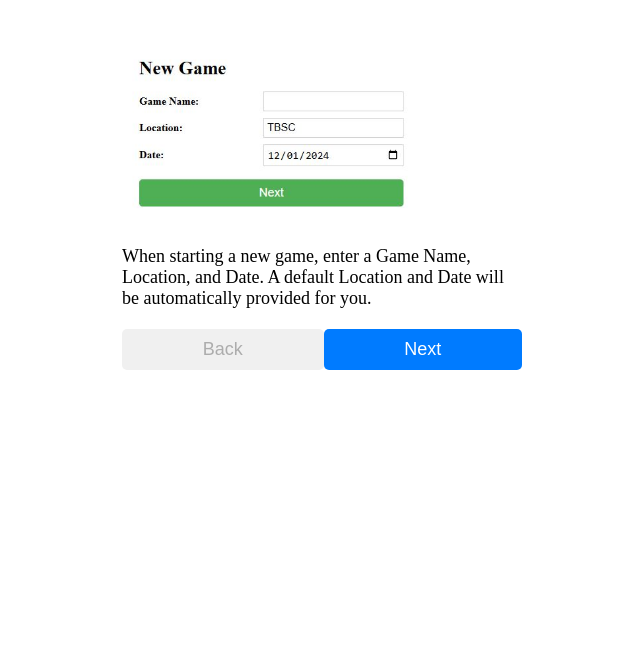
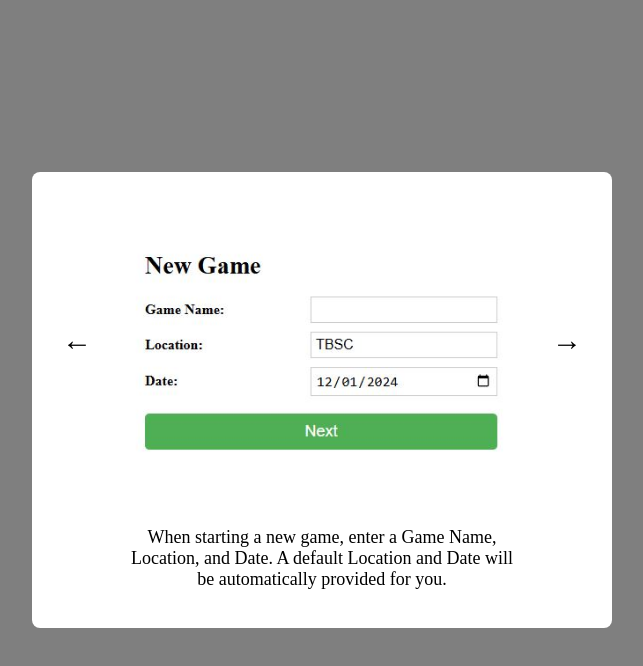
Before and after one commit to flatline620/shot-tracker, a React (Create React App) app: page /shot-tracker/help in a window 1280 px wide. Shown: the top 666 px of the page, without its empty margins (318-961 px from the left). Built offline with nearby package versions, Linux system fonts and the light colour scheme.

Commit message:
Help updates

```diff
--- a/src/components/game/Help.js
+++ b/src/components/game/Help.js
@@ -8,47 +8,47 @@ const Help = () => {
   // List of steps: each step has an image and a description
   const steps = [
     {
-        image: 'tutorial-new-game.jpg', // Updated image reference
+      image: 'tutorial-new-game.jpg',
       description: 'When starting a new game, enter a Game Name, Location, and Date. A default Location and Date will be automatically provided for you.',
     },
     {
-        image: 'tutorial-add-shooter.jpg', // Replace with actual image URLs
+      image: 'tutorial-add-shooter.jpg',
       description: 'Enter the shooter\'s name and click \'Add Shooter\'. Shooters will appear in the order they are entered. The \'Rotate First Shooter\' option, when selected, will rotate the shooter who goes first at each station. If not selected, the shooter order will remain fixed.',
     },
     {
-        image: 'tutorial-game-info.jpg', // Replace with actual image URLs
+      image: 'tutorial-game-info.jpg',
       description: 'Define the game parameters by setting variables such as \'Number of Stations\', \'Min Shots per Station\', \'Max Shots per Station\', and \'Total Shots\'. These will be used to randomly generate a Scorecard for the game. You can also choose to add True Pairs by selecting \'All\', \'Random\', or \'None\'.',
     },
     {
-        image: 'tutorial-true-pair-weighting.jpg', // Replace with actual image URLs
+      image: 'tutorial-true-pair-weighting.jpg',
       description: 'Selecting \'Random\' lets you define the weighting bias for True Pairs at each station. A value of 0 means no stations will have True Pairs, while a value of 100 ensures every station has at least one True Pair.',
     },
     {
-        image: 'tutorial-station-names.jpg', // Replace with actual image URLs
+      image: 'tutorial-station-names.jpg',
       description: 'Before viewing the generated scoreboard, you can choose the stations for the game. You can either name the stations manually or, if shooting at TBSC, select \'Randomize Stations\'. If a station is not functioning properly, you can edit the station names during the game by pressing the \'Rename Stations\' button on the Scoreboard.',
     },
     {
-        image: 'tutorial-assign-stations.jpg', // Replace with actual image URLs
+      image: 'tutorial-assign-stations.jpg',
       description: 'If you selected \'Randomize Stations\', you can define the specific courses you want to shoot during the game. When ready, press \'Assign Stations\' to have random stations assigned for you.',
     },
     {
-        image: 'tutorial-scoreboard-1.jpg', // Replace with actual image URLs
+      image: 'tutorial-scoreboard-1.jpg',
       description: 'After starting the game by pressing the \'PULL\' button, you’ll see the Scoreboard, which displays the number of shots and types of shots at each station. Shots marked as \'TP\' are True Pairs. The current shooter will be highlighted in green, and their name will be italicized. To start recording shots, press the \'Shots\' button. On wider screens, such as landscape mode, the button may display as \'Record Shots\'.',
     },
     {
-        image: 'tutorial-record-shots-1.jpg', // Replace with actual image URLs
+      image: 'tutorial-record-shots-1.jpg',
       description: 'On the \'Record Shots\' screen, the current shooter is displayed at the top, followed by a station selector for easy navigation if a station needs to be skipped. Below, you will find three buttons: a green \'/\' for \'Hit\', a red \'O\' for \'Miss\', and an \'Undo\' button. Record the shooter\'s results for each shot.',
     },
     {
-        image: 'tutorial-record-shots-2.jpg', // Replace with actual image URLs
+      image: 'tutorial-record-shots-2.jpg',
       description: 'The \'Current Station Preview\' area shows the shots and their results as they are entered. Once the shooter is finished at the station, press \'Record Shots\'. You can view the shooter\'s current results by scrolling through the scoreboard below.',
     },
     {
-        image: 'tutorial-scoreboard-2.jpg', // Replace with actual image URLs
+      image: 'tutorial-scoreboard-2.jpg',
       description: 'Once the shots are recorded, you’ll return to the main scoreboard, where the next shooter will be identified. The scoreboard will also display the current overall game results, including stats for hits/total shots, Max Score, and the Current/Longest Streak.',
     },
     {
-        image: 'tutorial-scoreboard-3.jpg', // Replace with actual image URLs
+      image: 'tutorial-scoreboard-3.jpg',
       description: 'Once all shooters have finished, the winner will be highlighted in gold, and all shooters\' results can be viewed at the bottom of the scoreboard.',
     },
   ];
@@ -57,8 +57,7 @@ const Help = () => {
     if (step < steps.length - 1) {
       setStep(step + 1);
     } else {
-      // Navigate back to home page when the last step is reached
-      navigate('/');
+      navigate('/'); // Navigate back to the home page when the last step is reached
     }
   };
 
@@ -69,47 +68,128 @@ const Help = () => {
   };
 
   return (
-    <div style={{ maxWidth: '400px', margin: '0 auto', padding: '20px' }}>
+    <div
+      style={{
+        display: 'flex',
+        justifyContent: 'center',
+        alignItems: 'center',
+        position: 'fixed',
+        top: 0,
+        left: 0,
+        right: 0,
+        bottom: 0,
+        backgroundColor: 'rgba(0, 0, 0, 0.5)', // Semi-transparent background
+        zIndex: 1000,
+      }}
+    >
+      <div
+        style={{
+          backgroundColor: 'white',
+          borderRadius: '8px',
+          padding: '20px',
+          maxWidth: '90%',
+          maxHeight: '90%',
+          overflowY: 'auto',
+          position: 'relative',
+          display: 'flex',
+          flexDirection: 'column', // Change to column layout
+          justifyContent: 'center',
+          alignItems: 'center',
+        }}
+      >
+        {/* Three-column layout: Left Arrow, Image, Right Arrow */}
+        <div
+          style={{
+            display: 'flex',
+            alignItems: 'center',
+            justifyContent: 'center',
+            width: '100%',
+          }}
+        >
+          {/* Left Arrow Column */}
+          <div
+            style={{
+              display: 'flex',
+              justifyContent: 'center',
+              alignItems: 'center',
+              width: '50px', // Fixed width for the left column
+            }}
+          >
+            <button
+              onClick={handleBack}
+              disabled={step === 0}
+              style={{
+                border: 'none',
+                fontSize: '30px',
+                color: '#000',
+                cursor: step === 0 ? 'not-allowed' : 'pointer',
+                background: 'transparent',
+                padding: '5px',
+              }}
+            >
+              &#8592; {/* Left arrow */}
+            </button>
+          </div>
+
+          {/* Image Column */}
+          <div
+            style={{
+              flex: 1, // This will make the image take up the available space
+              display: 'flex',
+              justifyContent: 'center',
+              alignItems: 'center',
+              padding: '20px',
+            }}
+          >
             <img
               src={steps[step].image}
               alt={`Step ${step + 1}`}
               style={{
-        width: '300px',        // Set the image width to 400px
-        height: 'auto',        // Automatically adjust the height to maintain aspect ratio
-        objectFit: 'cover',    // Ensure the image maintains its aspect ratio and is cropped if necessary
-        borderRadius: '10px',  // Optional: Add rounded corners for a smoother appearance
+                width: '100%',
+                maxWidth: '400px', // Responsive image width
+                height: 'auto',
+                objectFit: 'cover',
+                borderRadius: '8px',
               }}
             />
-      <p style={{ marginTop: '20px', fontSize: '18px' }}>
-        {steps[step].description}
-      </p>
-      <div style={{ display: 'flex', justifyContent: 'space-between', marginTop: '20px' }}>
-        <button
-          onClick={handleBack}
-          disabled={step === 0}
+          </div>
+
+          {/* Right Arrow Column */}
+          <div
             style={{
-            padding: '10px 20px',
-            backgroundColor: '#f0f0f0',
-            border: 'none',
-            borderRadius: '5px',
-            cursor: step === 0 ? 'not-allowed' : 'pointer',
+              display: 'flex',
+              justifyContent: 'center',
+              alignItems: 'center',
+              width: '50px', // Fixed width for the right column
             }}
           >
-          Back
-        </button>
             <button
               onClick={handleNext}
               style={{
-            padding: '10px 20px',
-            backgroundColor: '#007bff',
-            color: 'white',
                 border: 'none',
-            borderRadius: '5px',
+                fontSize: '30px',
+                color: '#000',
                 cursor: 'pointer',
+                background: 'transparent',
+                padding: '5px',
               }}
             >
-          {step === steps.length - 1 ? 'End' : 'Next'}
+              &#8594; {/* Right arrow */}
             </button>
+          </div>
+        </div>
+
+        {/* Description - same width as the image */}
+        <div
+          style={{
+            width: '100%', // Make sure description uses the same width as the image
+            maxWidth: '400px', // Limit to the same max width as the image
+            textAlign: 'center',
+            marginTop: '20px',
+          }}
+        >
+          <p style={{ fontSize: '18px' }}>{steps[step].description}</p>
+        </div>
       </div>
     </div>
   );
```
Lines whose indentation alone changed are shown as unchanged.
